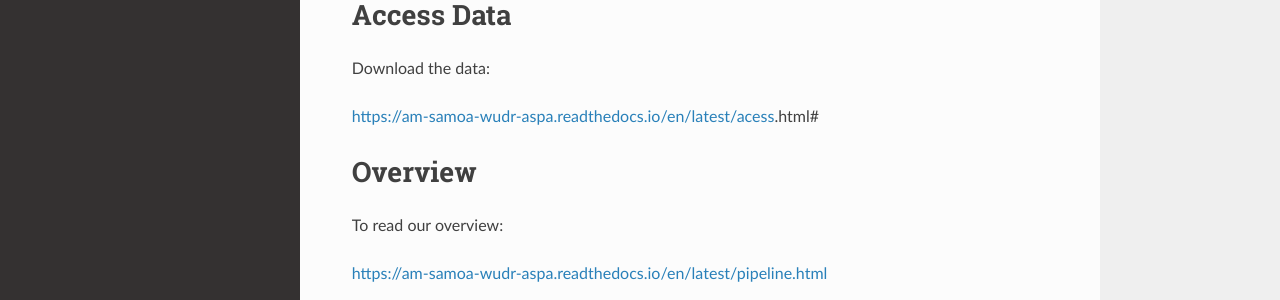
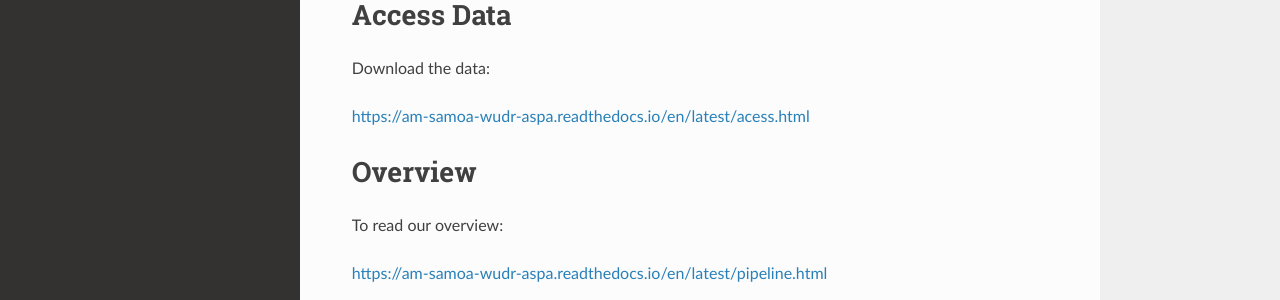
Before and after one commit to cshuler/Am_Samoa_WUDR_ASPA, a Sphinx documentation site: the page built from docs/index.rst, in a window 1280 px wide. Shown: the part 225-525 px from the top of the page. Built offline with Sphinx 7.4.7 and the Read the Docs theme 2.0.0, drawn with Linux system fonts in a browser that asks for light colours.

```diff
--- a/docs/index.rst
+++ b/docs/index.rst
@@ -18,7 +18,7 @@ Access Data
 
 Download the data:
 
-https://am-samoa-wudr-aspa.readthedocs.io/en/latest/acess.html#
+https://am-samoa-wudr-aspa.readthedocs.io/en/latest/acess.html
 
 
 Overview
```
